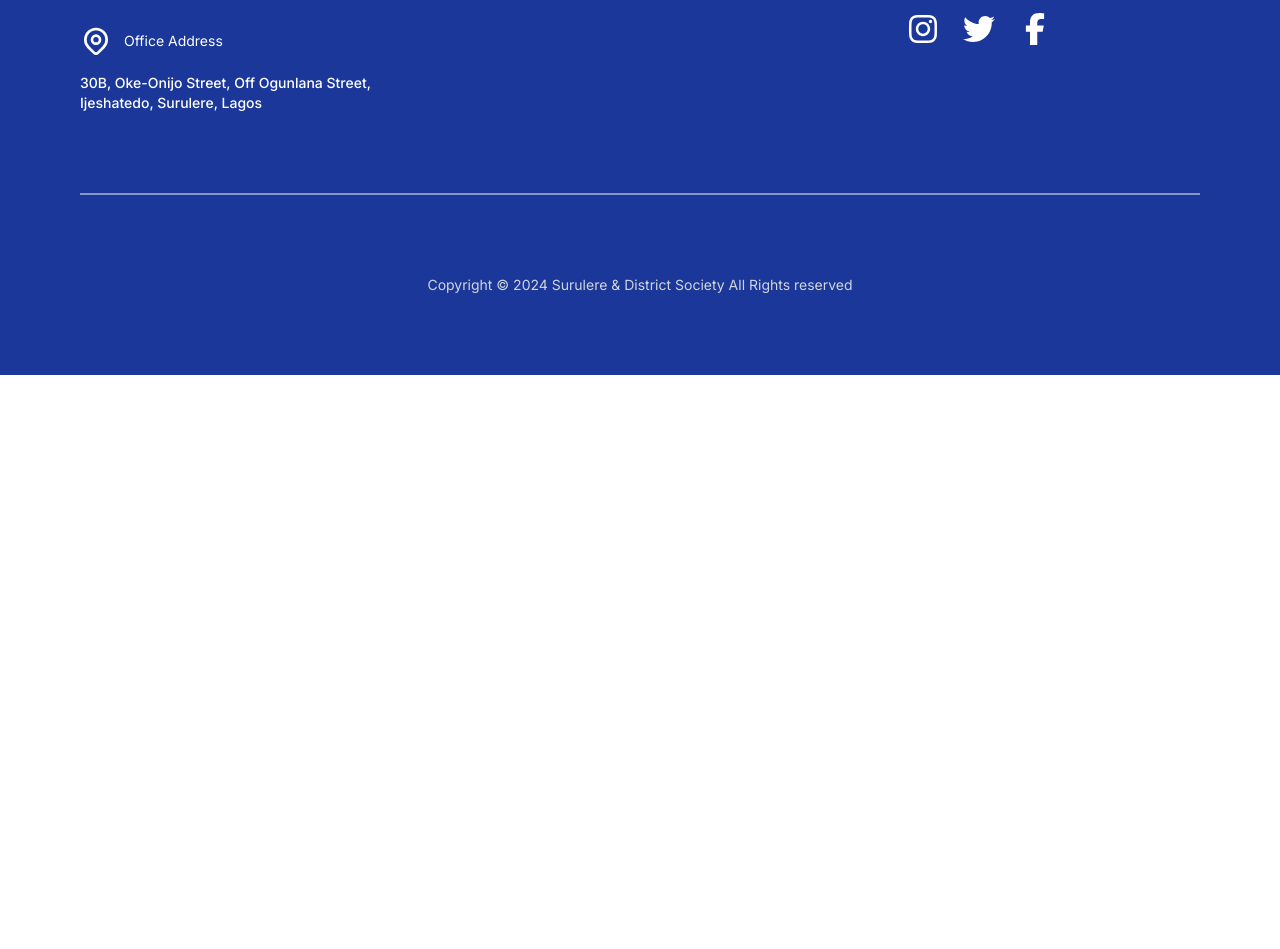
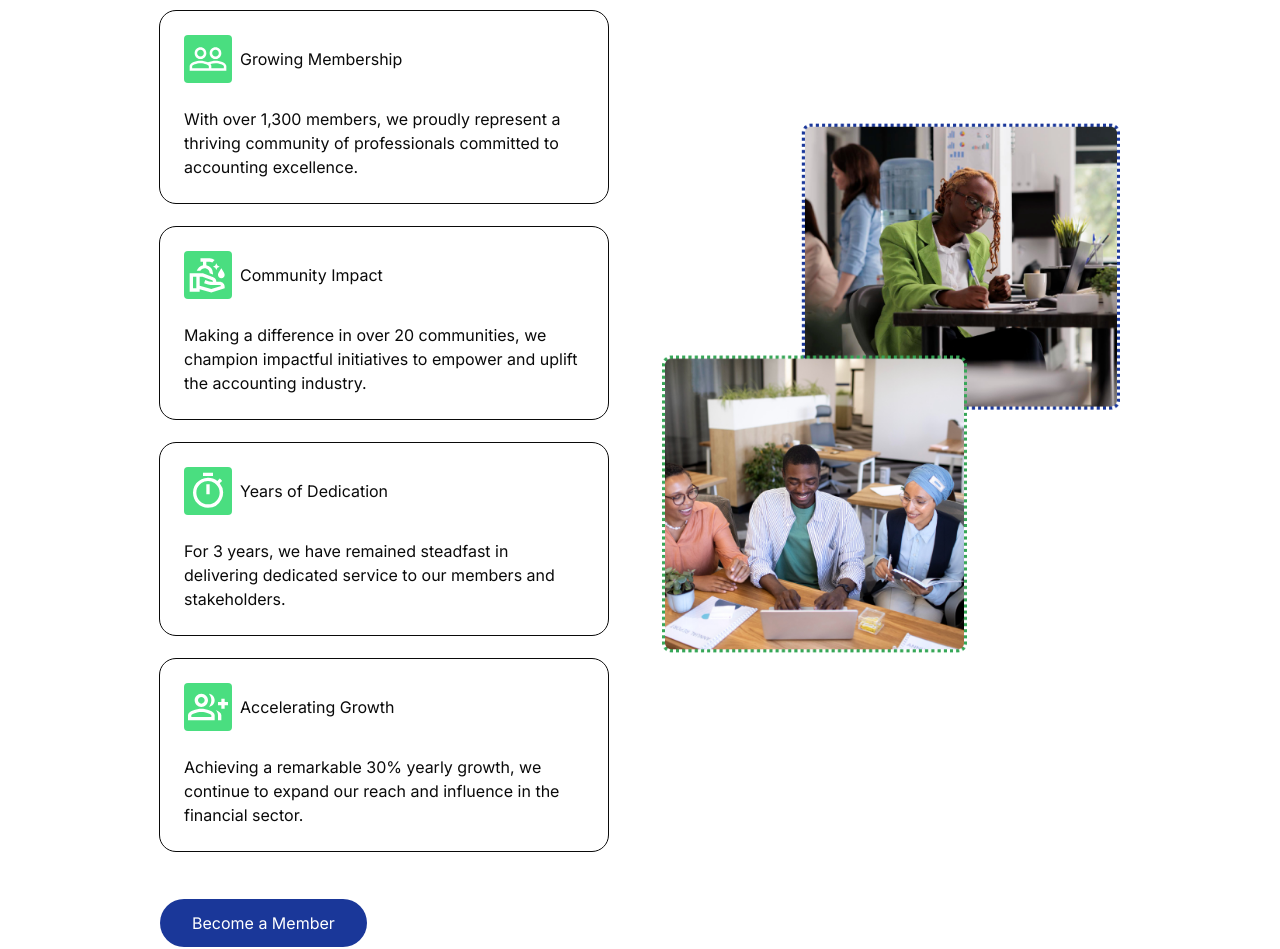
Before and after one commit to Edema-wxd/ican-frontend, a Next.js app: page /about-us in a window 1280 px wide. Shown: the part 3583-4532 px from the top of the page. Before the commit the page ends 3958 px from the top, so only its background shows below. Built offline with nearby package versions, Linux system fonts and the light colour scheme; a web font is replaced by a local one.

Commit message:
updated milestones

```diff
--- a/src/app/(home)/about-us/page.tsx
+++ b/src/app/(home)/about-us/page.tsx
@@ -85,7 +85,7 @@ function Aboutus() {
         </div>
       </div>
       <Aims />
-      {/* <Meminfo /> */}
+      <Meminfo toggle={true} />
     </div>
   );
 }
--- a/src/components/Meminfo.jsx
+++ b/src/components/Meminfo.jsx
@@ -6,9 +6,82 @@ import {
   MdOutlineMarkEmailRead,
   MdOutlineCheckBox,
   MdOutlinePayments,
+  MdPeopleOutline,
+  MdOutlineCleanHands,
+  MdOutlineTimer,
+  MdOutlineGroupAdd,
 } from "react-icons/md";
 
-function Meminfo() {
+function Meminfo({ toggle = false }) {
+  if (toggle) {
+    return (
+      <div className=" flex flex-row p-4 md:p-20 lg:px-40  gap-8 w-auto items-center justify-between ">
+        <div className="flex flex-col gap-12 max-w-[470px] text-left">
+          <div>
+            <p className="text-base font-semibold text-black">
+              Ican Surulere District
+            </p>
+            <h1 className="text-primary text-5xl w-fit">
+              Achievements and Milestones
+            </h1>
+          </div>
+          <div className="flex flex-col gap-6 justify-center items-start h-fit w-fit">
+            {/* fill according to BA & copy writers design */}
+            <div className="p-6 rounded-2xl h-fit outline-1 outline  flex flex-col gap-6 max-w-md ">
+              <div className=" h-fit flex flex-row justify-start gap-2 items-center ">
+                <MdPeopleOutline className="w-12 h-12 bg-green-400 fill-white p-1 rounded-sm" />
+                <h5>Growing Membership</h5>
+              </div>
+              <p>
+                With over 1,300 members, we proudly represent a thriving
+                community of professionals committed to accounting excellence.
+              </p>
+            </div>
+            <div className="p-6 rounded-2xl h-fit outline-1 outline  flex flex-col gap-6 max-w-md ">
+              <div className=" h-fit flex flex-row justify-start gap-2 items-center ">
+                <MdOutlineCleanHands className="w-12 h-12 bg-green-400 fill-white p-1 rounded-sm" />
+                <h5>Community Impact</h5>
+              </div>
+              <p>
+                Making a difference in over 20 communities, we champion
+                impactful initiatives to empower and uplift the accounting
+                industry.
+              </p>
+            </div>
+            <div className="p-6 rounded-2xl h-fit outline-1 outline  flex flex-col gap-6 max-w-md ">
+              <div className=" h-fit flex flex-row justify-start gap-2 items-center ">
+                <MdOutlineTimer className="w-12 h-12 bg-green-400 fill-white p-1 rounded-sm" />
+                <h5>Years of Dedication</h5>
+              </div>
+              <p>
+                For 3 years, we have remained steadfast in delivering dedicated
+                service to our members and stakeholders.
+              </p>
+            </div>
+            <div className="p-6 rounded-2xl h-fit outline-1 outline  flex flex-col gap-6 max-w-md ">
+              <div className=" h-fit flex flex-row justify-start gap-2 items-center ">
+                <MdOutlineGroupAdd className="w-12 h-12 bg-green-400 fill-white p-1 rounded-sm" />
+                <h5>Accelerating Growth</h5>
+              </div>
+              <p>
+                Achieving a remarkable 30% yearly growth, we continue to expand
+                our reach and influence in the financial sector.
+              </p>
+            </div>
+          </div>
+          <Link href="/sign-up">
+            {/* Link to membership signup page */}
+            <button className="bg-primary rounded-full py-3 px-8 w-full sm:w-fit hover:bg-blue-900 text-white">
+              Become a Member
+            </button>
+          </Link>
+        </div>
+        <div className="hidden sm:flex">
+          <Image alt="members" width={582} height={695} src={"/mem_how.png"} />
+        </div>
+      </div>
+    );
+  } else {
     return (
       <div className=" flex flex-row p-4 md:p-20 lg:px-40  gap-8 w-auto items-center justify-between ">
         <div className="flex flex-col gap-12 max-w-[470px] text-left">
@@ -48,8 +121,8 @@ function Meminfo() {
                 <h5>Complete Registration</h5>
               </div>
               <p>
-              Ensure to fill in all the necessary details. Don&apos;t worry, it
-              is a simple process
+                Ensure to fill in all the necessary details. Don&apos;t worry,
+                it is a simple process
               </p>
             </div>
             <div className="p-6 rounded-2xl h-fit outline-1 outline  flex flex-col gap-6 max-w-md ">
@@ -76,5 +149,6 @@ function Meminfo() {
       </div>
     );
   }
+}
 
 export default Meminfo;
```
Lines whose indentation alone changed are shown as unchanged.
